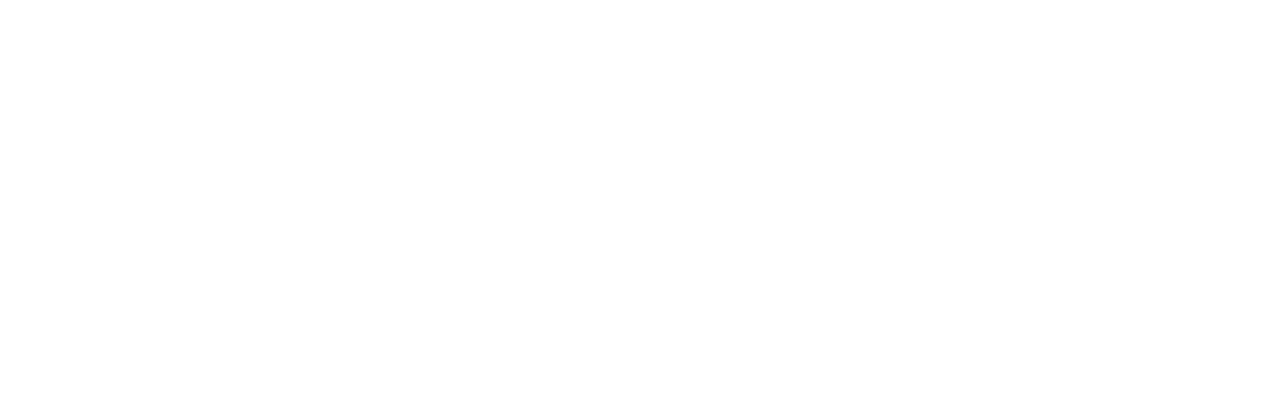
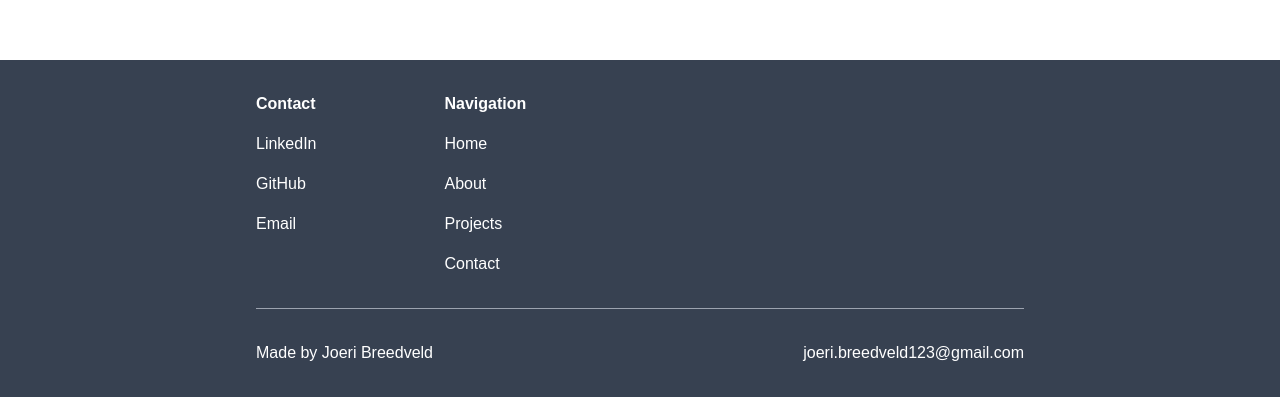
Before and after one commit to joeribreedveld/portfolio-website-v4, a Next.js app: page / in a window 1280 px wide. Shown: the part 740-1137 px from the top of the page. Before the commit the page ends 800 px from the top, so only its background shows below. Built offline with nearby package versions, Linux system fonts and the light colour scheme.

Commit message:
feat(footer): make footer with contact, navigation and copyright, add main minheight, style footer

```diff
--- a/components/Footer.tsx
+++ b/components/Footer.tsx
@@ -1,10 +1,61 @@
 // Imports
+import Link from "next/link"
 
 // Functions
 function Footer() {
 	return (
 		<>
-			<p>Footer</p>
+			<section className='flex gap-32 pb-8'>
+				<section>
+					<h4 className='font-bold pb-4'>Contact</h4>
+					<ul className='flex gap-4 flex-col'>
+						<li>
+							<a href='https://linkedin.com/in/joeribreedveld' target='_blank'>
+								LinkedIn
+							</a>
+						</li>
+						<li>
+							<a href='https://github.com/duck1s' target='_blank'>
+								GitHub
+							</a>
+						</li>
+						<li>
+							<a href='mailto:joeri.breedveld123@gmail.com' target='_blank'>
+								Email
+							</a>
+						</li>
+					</ul>
+				</section>
+				<section>
+					<h4 className='font-bold pb-4'>Navigation</h4>
+					<ul className='flex gap-4 flex-col'>
+						<li>
+							<Link href='/'>
+								<a>Home</a>
+							</Link>
+						</li>
+						<li>
+							<Link href='/about'>
+								<a>About</a>
+							</Link>
+						</li>
+						<li>
+							<Link href='/projects'>
+								<a>Projects</a>
+							</Link>
+						</li>
+						<li>
+							<Link href='/contact'>
+								<a>Contact</a>
+							</Link>
+						</li>
+					</ul>
+				</section>
+			</section>
+			<section className='flex justify-between border-t pt-8 border-gray-400'>
+				<p>Made by Joeri Breedveld</p>
+				<p>joeri.breedveld123@gmail.com</p>
+			</section>
 		</>
 	)
 }
--- a/components/Layout.tsx
+++ b/components/Layout.tsx
@@ -20,8 +20,8 @@
 			<header>
 				<Navbar />
 			</header>
-			<main>{children}</main>
-			<footer>
+			<main className='min-h-screen'>{children}</main>
+			<footer className='page-padding-x py-8 bg-gray-700 text-white'>
 				<Footer />
 			</footer>
 		</>
```
